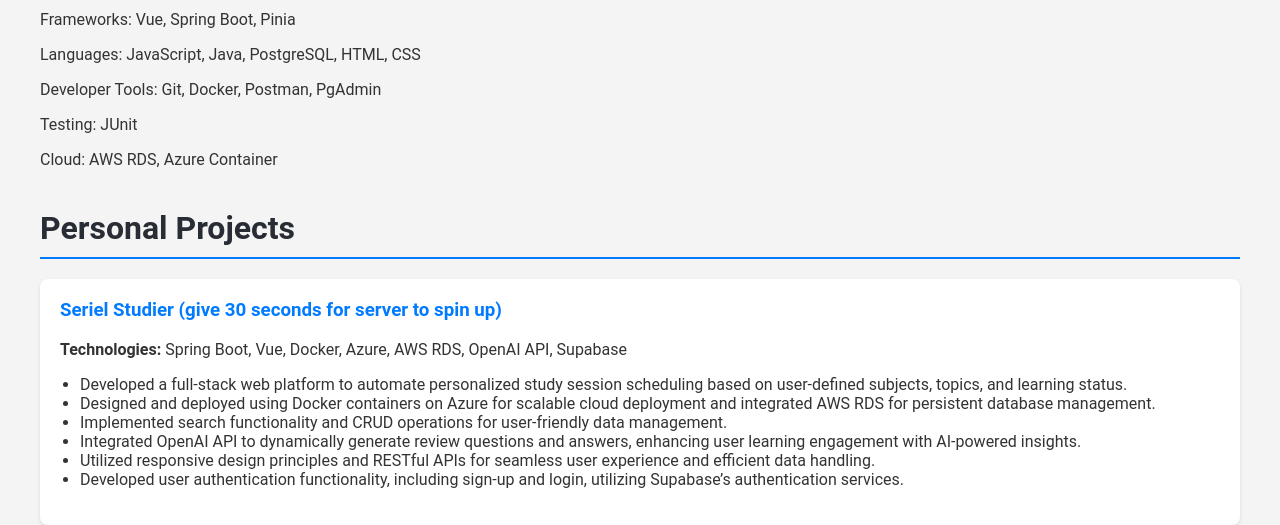
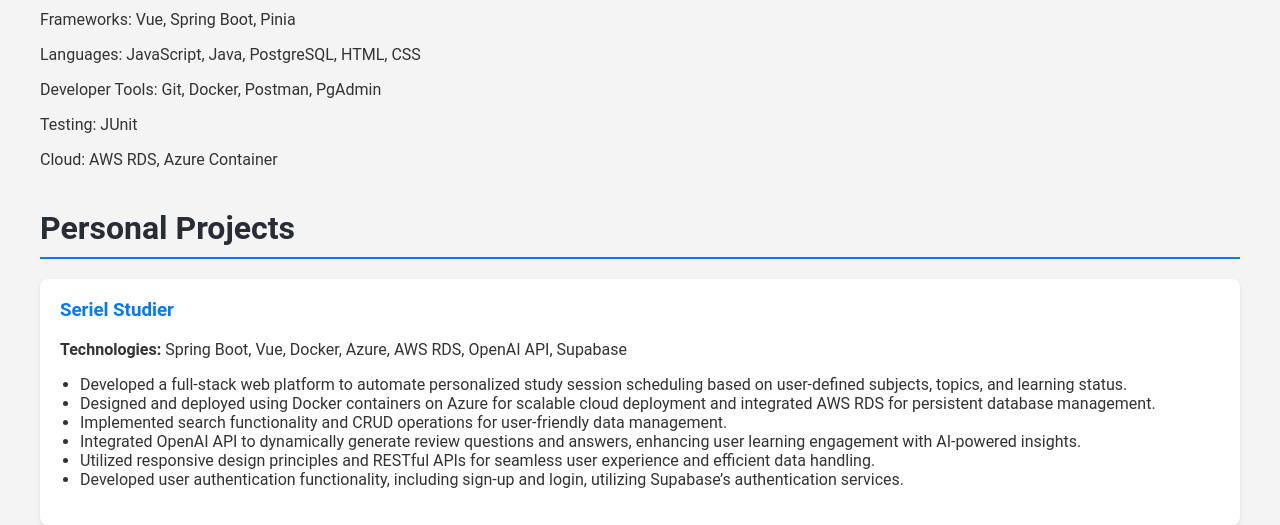
Before and after one commit to BrianDriscollCode/Resume, a plain HTML site: page index.html in a window 1280 px wide. Shown: the part 572-1097 px from the top of the page. Drawn offline with Linux system fonts and the light colour scheme.

Commit message:
Fix: link to seriel studier

```diff
--- a/index.html
+++ b/index.html
@@ -50,7 +50,7 @@
         <section id="projects" class="section">
             <h2>Personal Projects</h2>
             <div class="project">
-                <h3><a href="https://serialstudierv4.thankfulhill-561db2f1.westus2.azurecontainerapps.io/#/" target="_blank">Seriel Studier (give 30 seconds for server to spin up)</a></h3>
+                <h3><a href="https://onevistastudio.com/building-a-study-automation-platform/" target="_blank">Seriel Studier</a></h3>
                 <p><strong>Technologies:</strong>  Spring Boot, Vue, Docker, Azure, AWS RDS, OpenAI API, Supabase</p>
                 <ul>
                     <li>Developed a full-stack web platform to automate personalized study session scheduling based on
```
